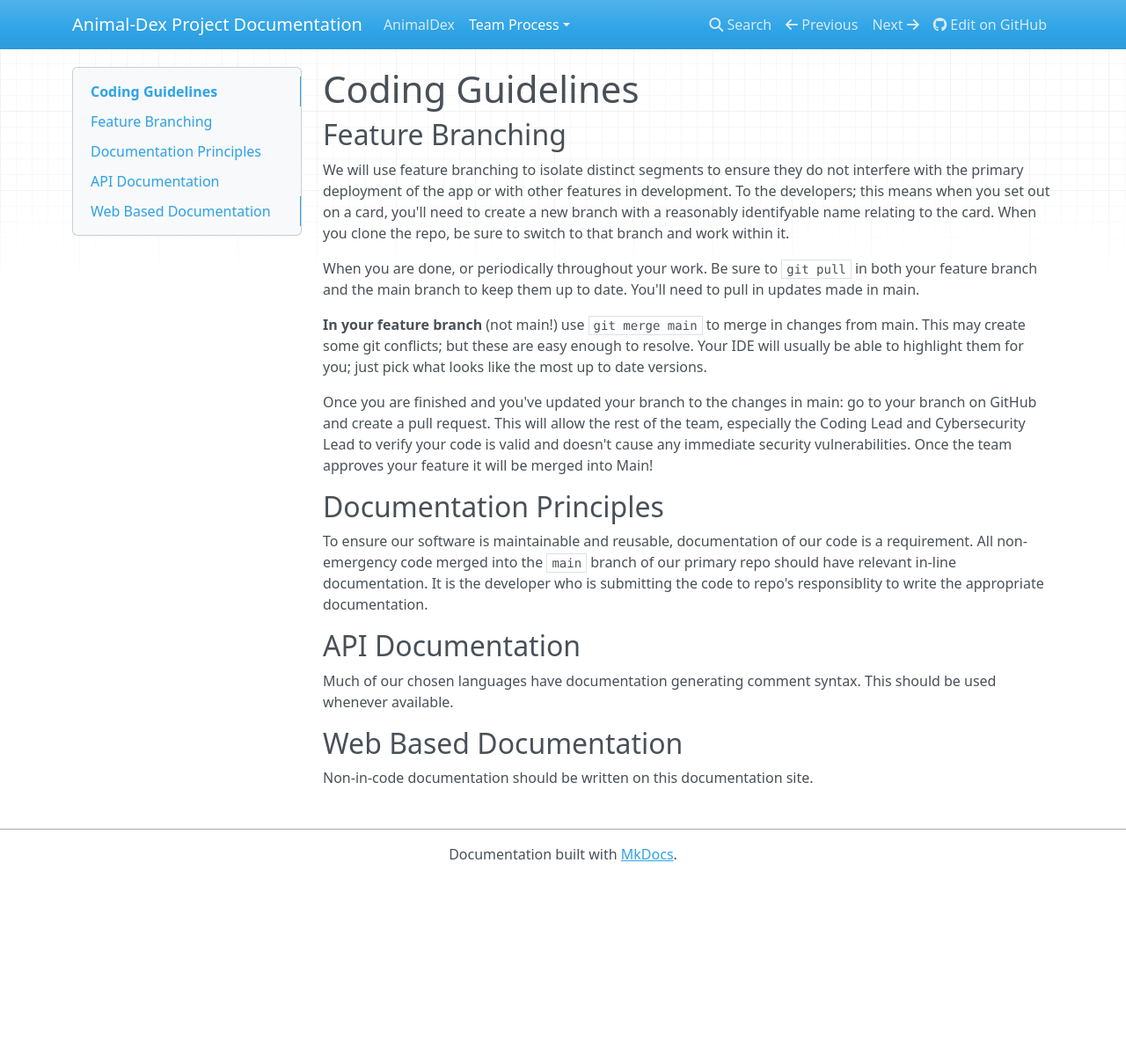
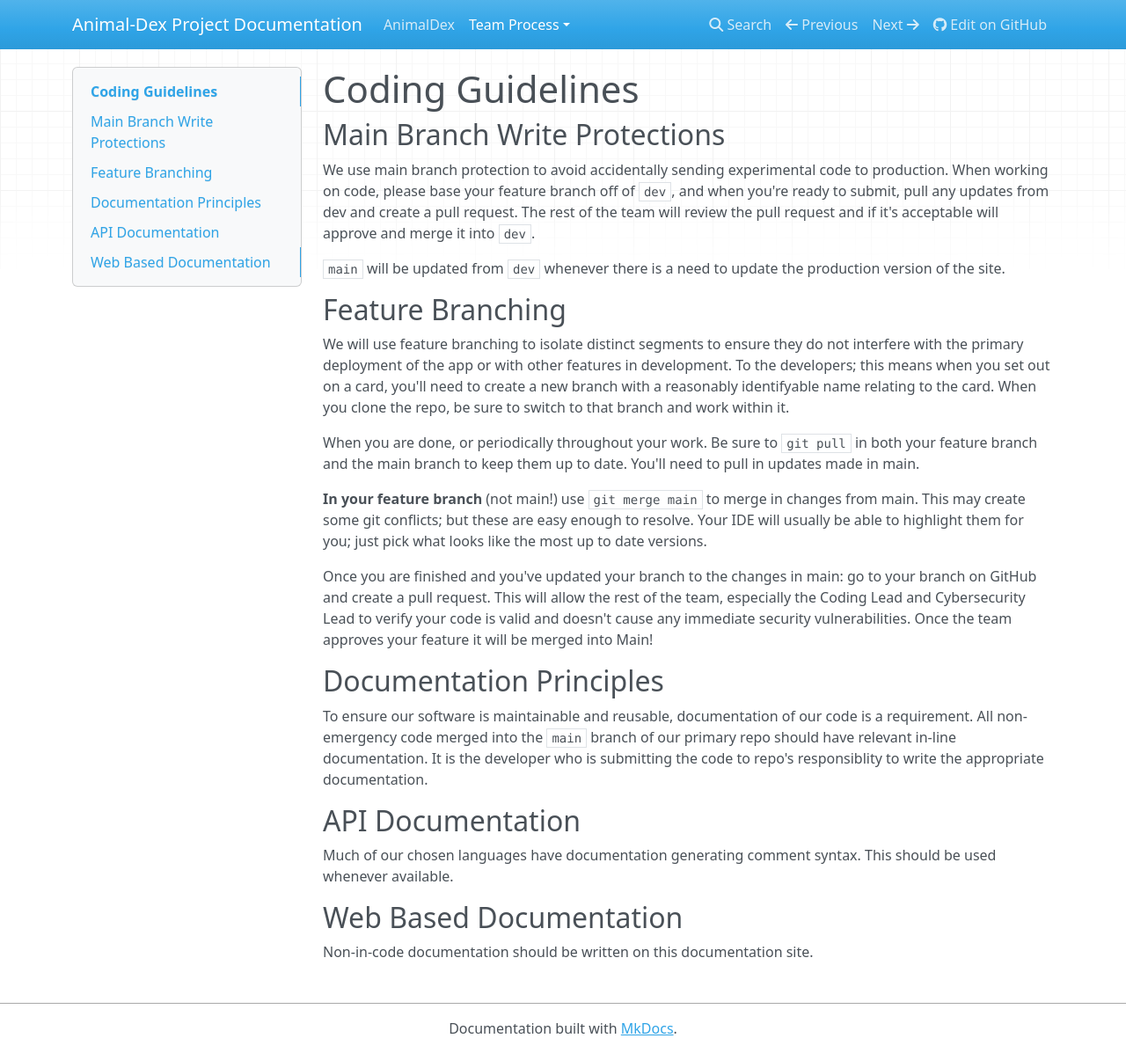
Before and after one commit to Scrunkly-Capstone/Capstone-Documentation, an MkDocs documentation site: the page built from docs/Team Process/CodingGuidelines.md, in a window 1280 px wide and 1197 px high. Shown: the whole window at 88% size. Built offline with MkDocs 1.6.1, drawn with Linux system fonts in a browser that asks for light colours; nearby versions of some CDN libraries.

Commit message:
Added instructions surrounding dev/prod and main protection

```diff
--- a/docs/Team Process/CodingGuidelines.md
+++ b/docs/Team Process/CodingGuidelines.md
@@ -1,4 +1,9 @@
 # Coding Guidelines
+
+## Main Branch Write Protections
+We use main branch protection to avoid accidentally sending experimental code to production. When working on code, please base your feature branch off of `dev`, and when you're ready to submit, pull any updates from dev and create a pull request. The rest of the team will review the pull request and if it's acceptable will approve and merge it into `dev`.
+
+`main` will be updated from `dev` whenever there is a need to update the production version of the site.
 
 ## Feature Branching
 We will use feature branching to isolate distinct segments to ensure they do not interfere with the primary deployment of the app or with other features in development. To the developers; this means when you set out on a card, you'll need to create a new branch with a reasonably identifyable name relating to the card. When you clone the repo, be sure to switch to that branch and work within it.
```
